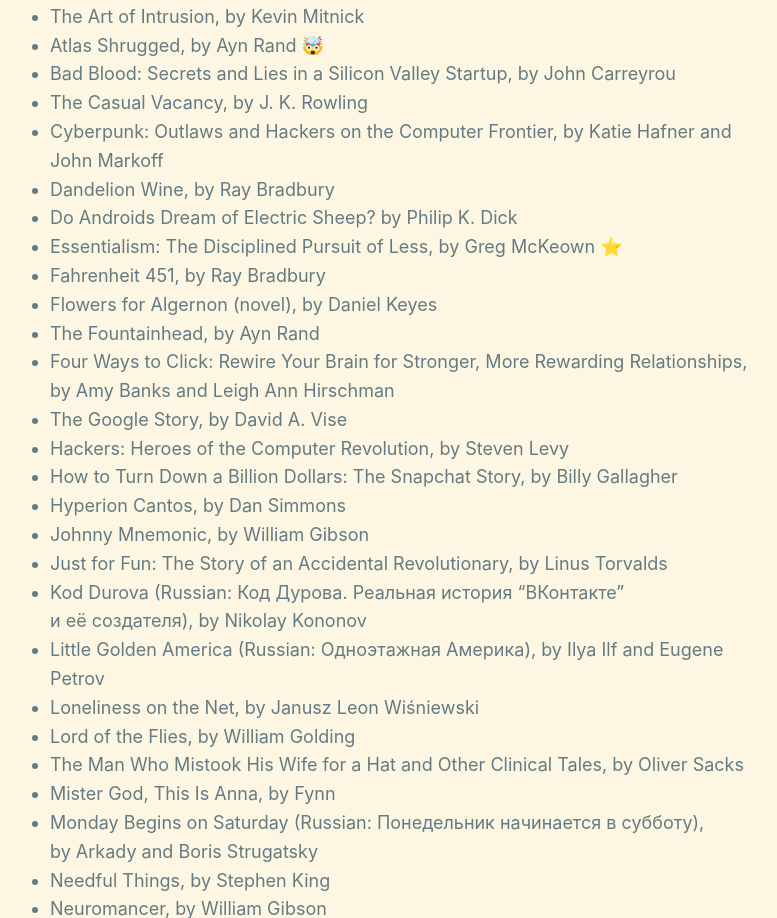
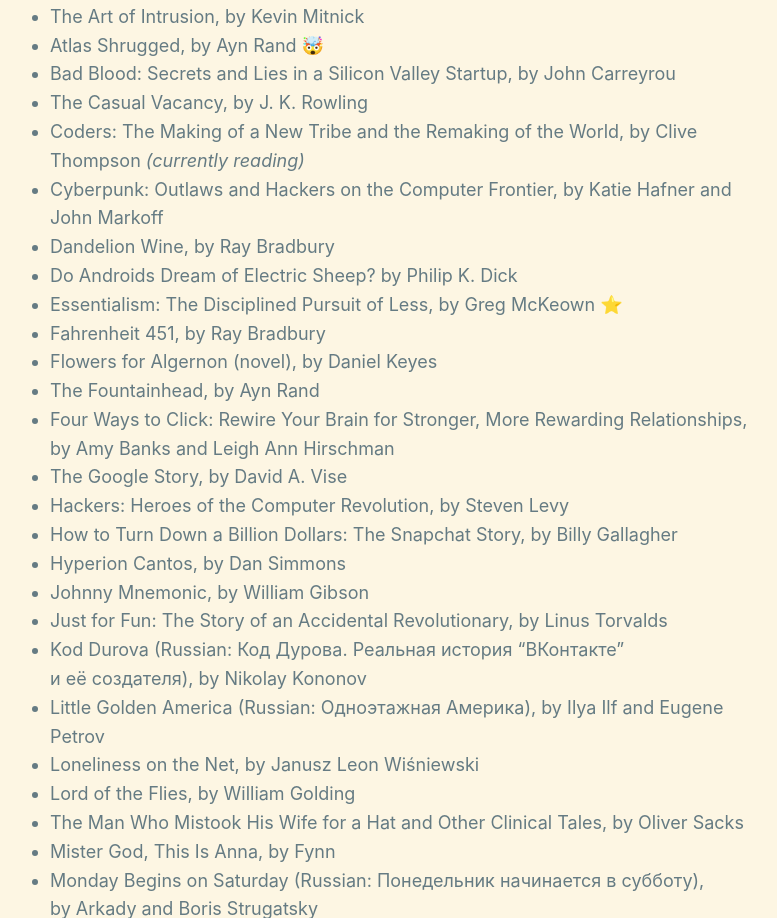
Before and after one commit to mfilenko/mfilenko.github.io, a plain HTML site: page lists.html in a window 1280 px wide. Shown: the part 1105-2023 px from the top of the page, without its empty margins (250-1027 px from the left). Drawn offline with Linux system fonts and the light colour scheme.

Commit message:
Lists: add current :book:

```diff
--- a/lists.html
+++ b/lists.html
@@ -62,6 +62,7 @@
             <li>Atlas Shrugged, by&nbsp;Ayn Rand &#x1F92F;</li>
             <li>Bad Blood: Secrets and Lies in&nbsp;a&nbsp;Silicon Valley Startup, by&nbsp;John Carreyrou</li>
             <li>The Casual Vacancy, by&nbsp;J.&nbsp;K.&nbsp;Rowling</li>
+            <li>Coders: The Making of a New Tribe and the Remaking of the World, by&nbsp;Clive Thompson <i>(currently reading)</i></li>
             <li>Cyberpunk: Outlaws and Hackers on&nbsp;the Computer Frontier, by&nbsp;Katie Hafner and John Markoff</li>
             <li>Dandelion Wine, by&nbsp;Ray Bradbury</li>
             <li>Do&nbsp;Androids Dream of&nbsp;Electric Sheep? by&nbsp;Philip K. Dick</li>
```
